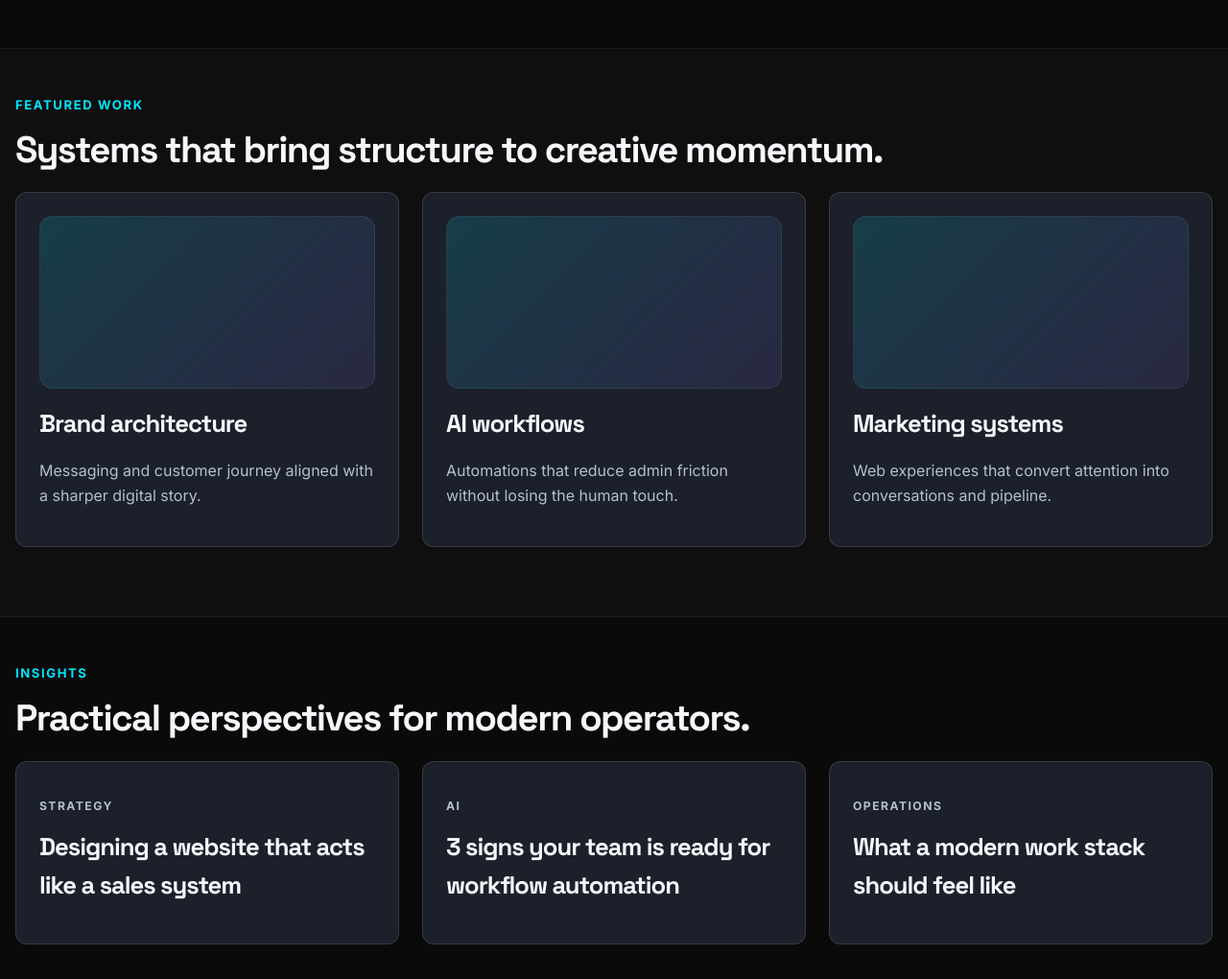
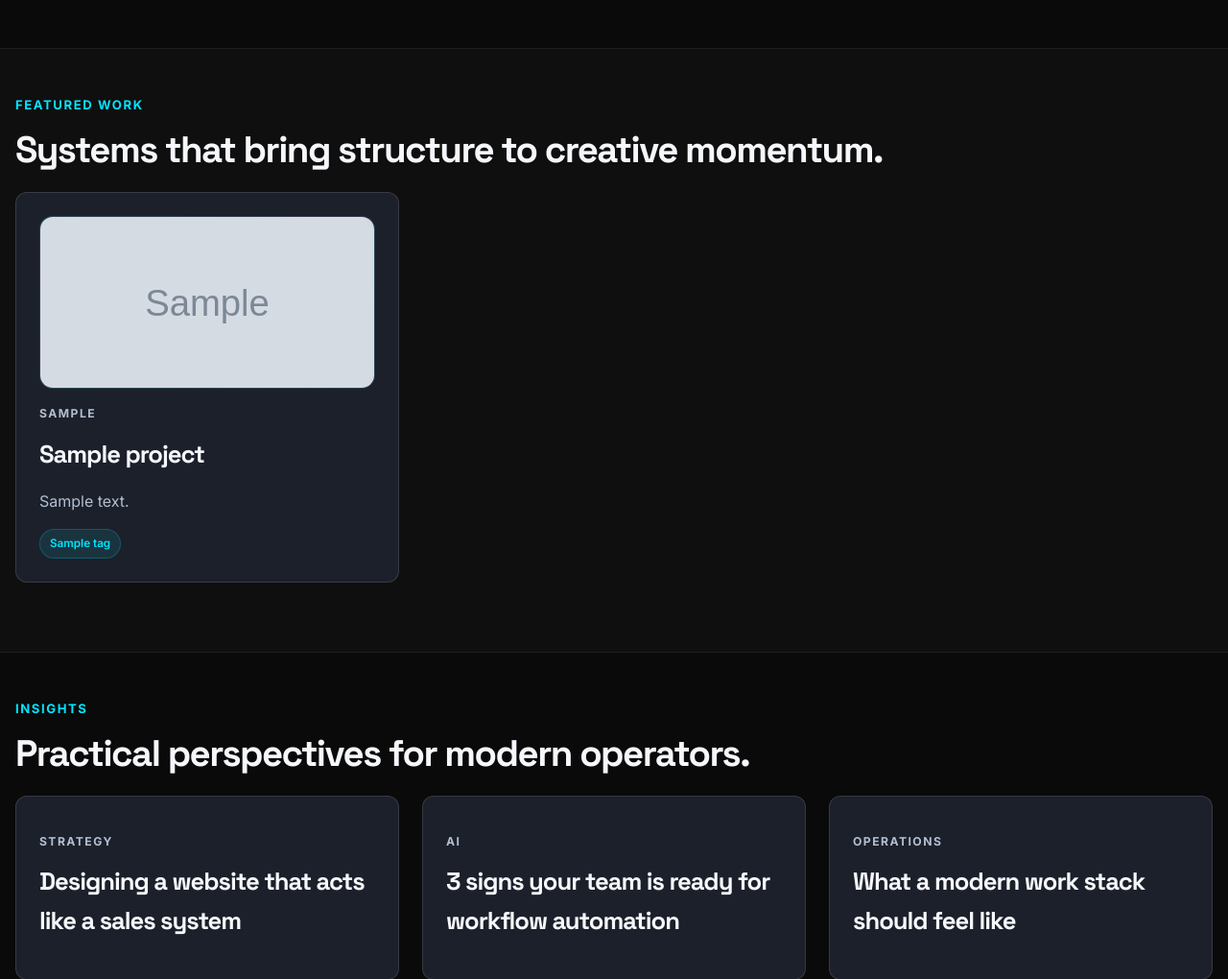
Before and after one commit to CodeToole/WaitaminuteDigital_blog, a Django app: page / in a window 1280 px wide. Shown: the part 1113-2133 px from the top of the page at 96% size. Run offline with Django 5.2, Linux system fonts and the light colour scheme; tables that the repository leaves empty hold one stand-in row (values such as "Sample post"); grey boxes marked "Sample" are stand-in pictures.

Commit message:
Fix portfolio media rendering and homepage featured projects
Co-authored-by: Copilot App <223556219+Copilot@users.noreply.github.com>

```diff
--- a/core/views.py
+++ b/core/views.py
@@ -7,7 +7,10 @@ from portfolio.models import Project
 
 
 def home(request):
-    return render(request, 'core/home.html')
+    featured_projects = Project.objects.filter(is_featured=True).prefetch_related('tags')[:3]
+    if not featured_projects:
+        featured_projects = Project.objects.all().prefetch_related('tags')[:3]
+    return render(request, 'core/home.html', {'featured_projects': featured_projects})
 
 
 def robots_txt(request):
--- a/templates/core/home.html
+++ b/templates/core/home.html
@@ -68,21 +68,27 @@
       <h2>Systems that bring structure to creative momentum.</h2>
     </div>
     <div class="card-grid three-up">
-      <article class="project-card">
-        <div class="project-thumb gradient-one"></div>
-        <h3>Brand architecture</h3>
-        <p>Messaging and customer journey aligned with a sharper digital story.</p>
-      </article>
-      <article class="project-card">
-        <div class="project-thumb gradient-two"></div>
-        <h3>AI workflows</h3>
-        <p>Automations that reduce admin friction without losing the human touch.</p>
-      </article>
-      <article class="project-card">
-        <div class="project-thumb gradient-three"></div>
-        <h3>Marketing systems</h3>
-        <p>Web experiences that convert attention into conversations and pipeline.</p>
-      </article>
+      {% for project in featured_projects %}
+        <article class="project-card">
+          <div class="project-thumb project-thumb-{{ forloop.counter }}">
+            {% if project.display_image_url %}
+              <img src="{{ project.display_image_url }}" alt="{{ project.title }} cover image">
+            {% else %}
+              <div class="project-placeholder"></div>
+            {% endif %}
+          </div>
+          <p class="meta">{{ project.client|default:'Independent project' }}</p>
+          <h3><a href="{{ project.get_absolute_url }}">{{ project.title }}</a></h3>
+          <p>{{ project.summary }}</p>
+          <div class="tag-list">
+            {% for tag in project.tags.all|slice:':3' %}
+              <span class="tag-pill">{{ tag.name }}</span>
+            {% endfor %}
+          </div>
+        </article>
+      {% empty %}
+        <div class="empty-state">No projects available yet.</div>
+      {% endfor %}
     </div>
   </div>
 </section>
--- a/templates/portfolio/partials/project_grid.html
+++ b/templates/portfolio/partials/project_grid.html
@@ -5,6 +5,8 @@
     <div class="project-thumb project-thumb-{{ forloop.counter|add:'1' }}">
       {% if project.display_image_url %}
         <img src="{{ project.display_image_url }}" alt="{{ project.title }} cover image">
+      {% else %}
+        <div class="project-placeholder"></div>
       {% endif %}
     </div>
     <div class="project-card-body">
--- a/templates/portfolio/project_detail.html
+++ b/templates/portfolio/project_detail.html
@@ -31,7 +31,7 @@
     </div>
     {% else %}
     <div class="project-hero visual-card project-panel">
-      <div class="project-placeholder"></div>
+      <div class="project-placeholder" aria-label="{{ project.title }} placeholder"></div>
     </div>
     {% endif %}
 
--- a/waitaminute/urls.py
+++ b/waitaminute/urls.py
@@ -32,8 +32,10 @@ urlpatterns = [
     path('leads/', include('leads.urls')),
     path('robots.txt', core_views.robots_txt, name='robots_txt'),
     path('sitemap.xml', core_views.sitemap_xml, name='sitemap_xml'),
-    re_path(r'^media/(?P<path>.*)$', serve, {'document_root': settings.MEDIA_ROOT}),
 ]
+
+urlpatterns += static(settings.MEDIA_URL, document_root=settings.MEDIA_ROOT)
+urlpatterns += [re_path(r'^media/(?P<path>.*)$', serve, {'document_root': settings.MEDIA_ROOT})]
 
 handler404 = 'core.views.page_not_found'
 handler500 = 'core.views.server_error'
```
